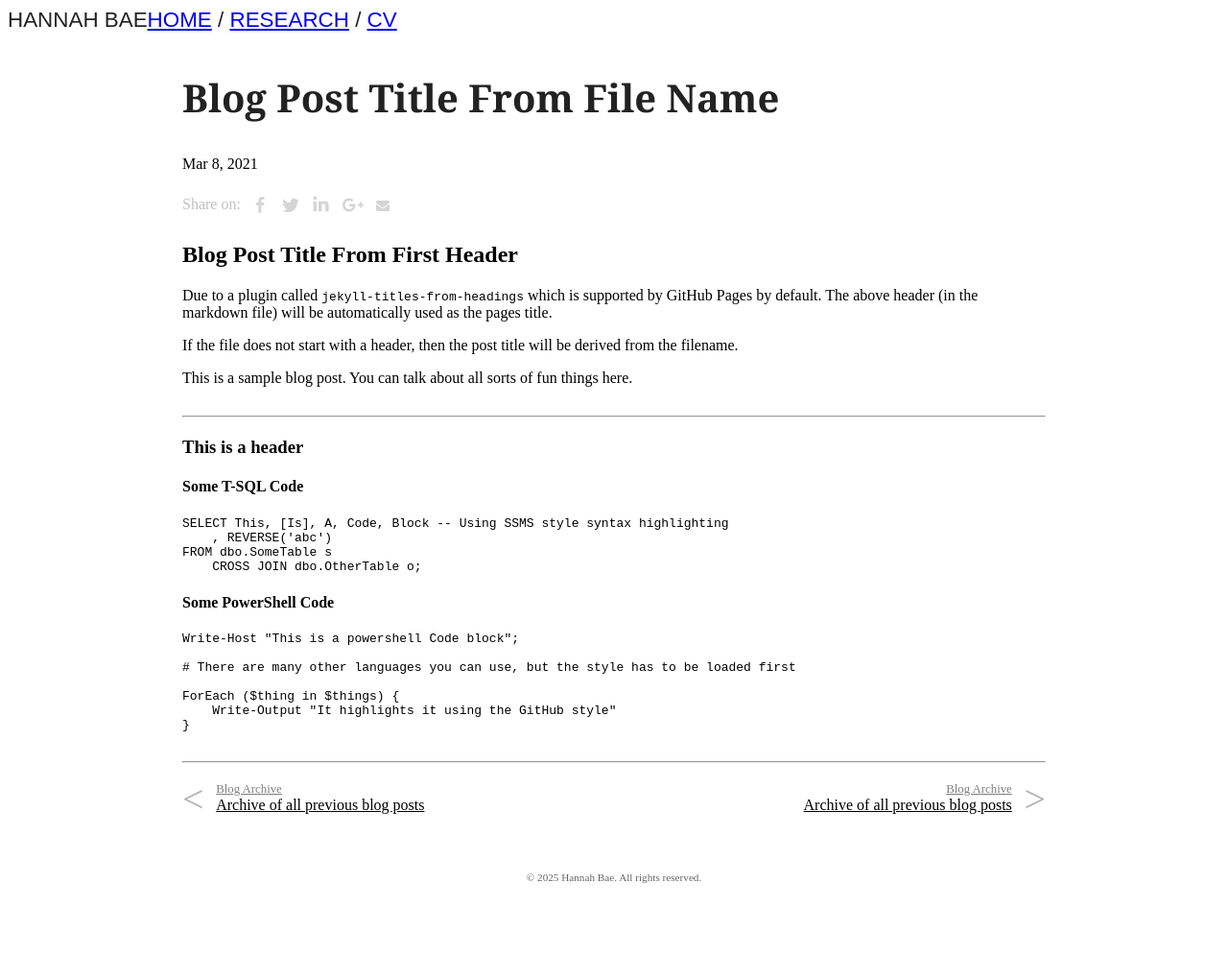
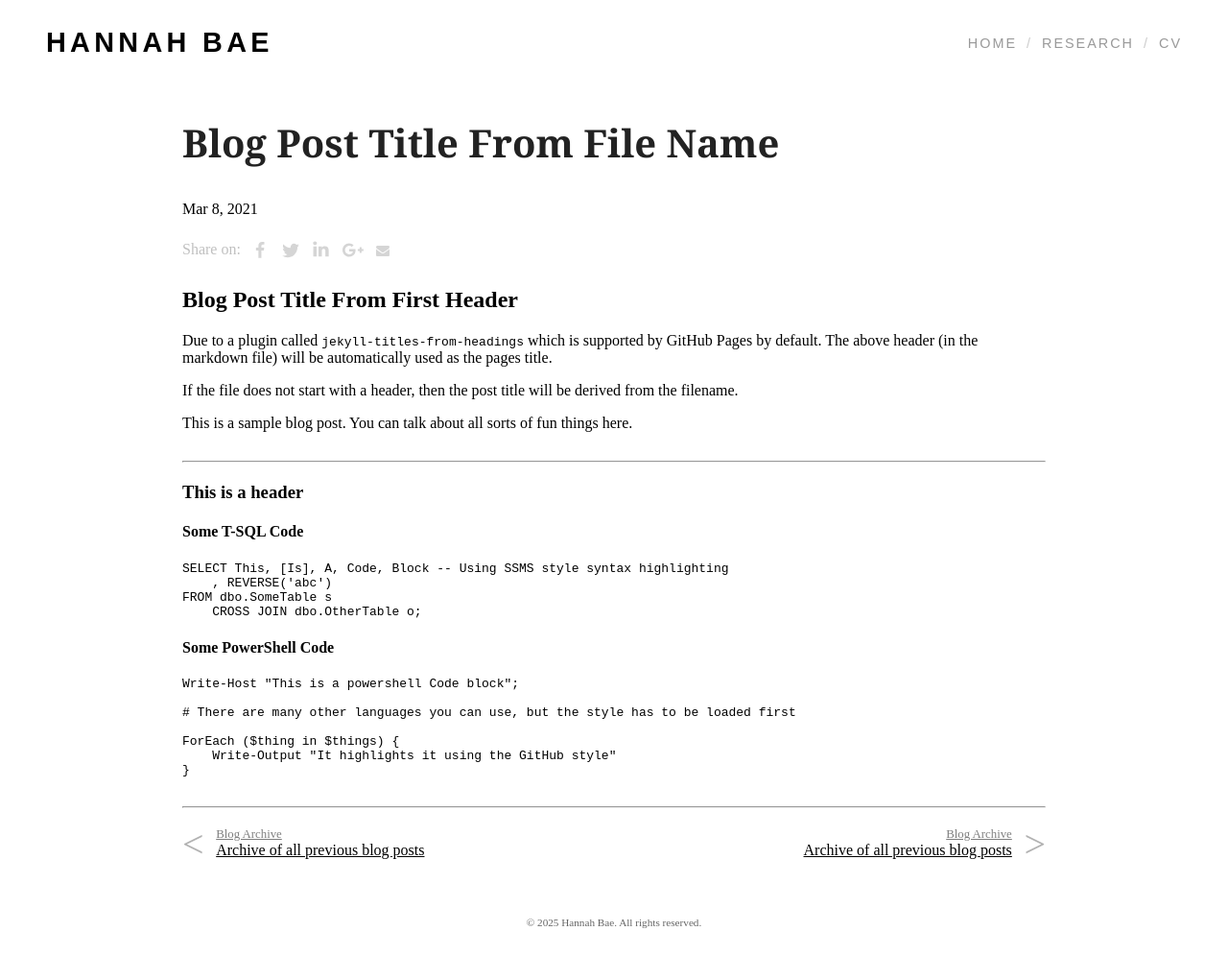
Before and after one commit to hannahbae895/hannahbae895.github.io, a Jekyll site: the page built from _posts/2021-03-08-blog-post-title-from-file-name.md, in a window 1280 px wide. Shown: the whole page at 96% size. Built offline with Jekyll 4.4.1, drawn with Linux system fonts in a browser that asks for light colours; some web fonts are replaced; our own code applies the rules of GitHub Pages for plain Markdown files; before the commit the page ends 948 px from its top, so only the background shows below that.

Commit message:
Update override.css

```diff
--- a/css/override.css
+++ b/css/override.css
@@ -10,15 +10,44 @@ hr {
   gap: 15px;           /* adds horizontal space between logo and title */
 }
 
-.site-header{
-  font-family: "Ancizar Sans", sans-serif;
-  font-size: 1.4rem;               /* adjust size as needed */
-  color: #222;
-  text-decoration: none;
+.site-header {
+  display: flex;
+  justify-content: space-between;
+  align-items: center;
+  padding: 20px 40px;
+  font-family: sans-serif;
+}
+
+.logo {
+  font-weight: bold;
+  font-size: 1.8em;
+  letter-spacing: 0.15em;
+  color: black;
+  text-transform: uppercase;
+}
+
+.nav-menu {
   display: flex;
   align-items: center;
-  font-weight: 700
+  gap: 10px;
+  font-size: 0.9em;
   letter-spacing: 2px;
+}
+
+.nav-menu a {
+  text-decoration: none;
+  color: #999;
+  transition: color 0.3s ease;
+}
+
+.nav-menu a:hover,
+.nav-menu a.active {
+  color: black;
+  font-weight: bold;
+}
+
+.nav-menu span {
+  color: #ccc;
 }
 
 
```
